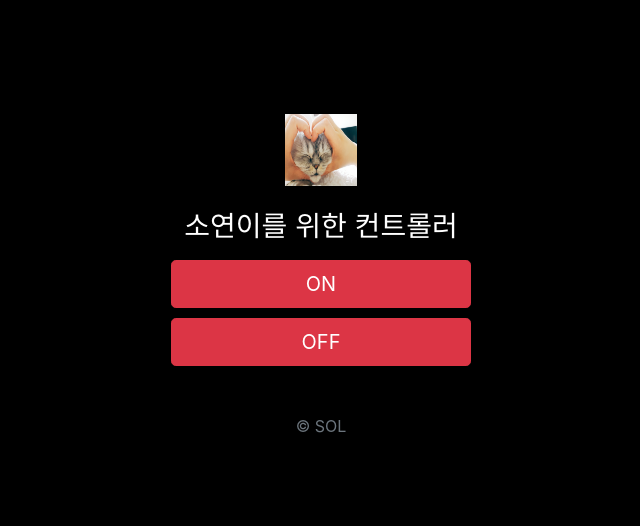
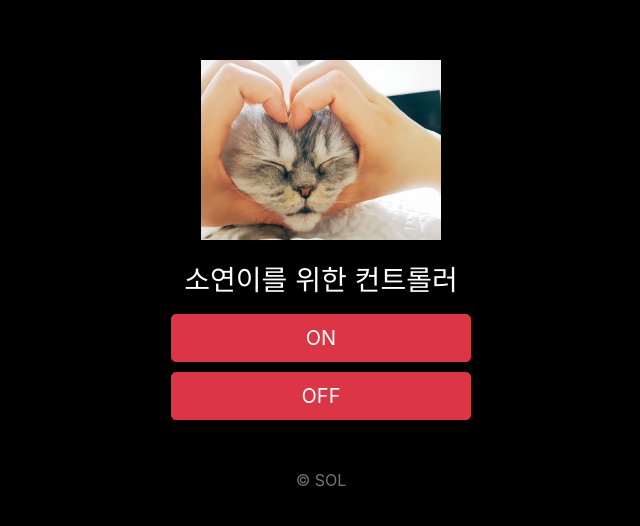
Before and after one commit to soldesignplan/relayfunctiontestapp, a plain HTML site: page index.html in a window 1280 px wide. Shown: the part 116-642 px from the top of the page, without its empty margins (319-959 px from the left). Drawn offline with Linux system fonts and the light colour scheme.

Commit message:
Update index.html

```diff
--- a/index.html
+++ b/index.html
@@ -96,11 +96,11 @@ body {
   </head>
   <body class="text-center">
     <form class="form-signin">
-  <img class="mb-4" src="https://github.com/soldesignplan/relayfunctiontestapp/blob/main/KakaoTalk_20201211_233541829.jpg?raw=true" alt="" width="72" height="72">
-  <h1 class="h3 mb-3 font-weight-normal">소연이를 위한 컨트롤러</h1>
-  <a href="/on"><button class="btn btn-lg btn-danger btn-block" type="button">ON</button></a>
-  <a href="/off"><button class="btn btn-lg btn-danger btn-block" type="button">OFF</button></a>
-  <p class="mt-5 mb-3 text-muted">&copy; SOL</p>
+  <img class="mb-4" src="https://github.com/soldesignplan/relayfunctiontestapp/blob/main/KakaoTalk_20201211_233541829.jpg?raw=true" alt="" width="240" height="180">
+  <center><h1 class="h3 mb-3 font-weight-normal">소연이를 위한 컨트롤러</h1></center>
+  <center><a href="/on"><button class="btn btn-lg btn-danger btn-block" type="button">ON</button></a></center>
+  <center><a href="/off"><button class="btn btn-lg btn-danger btn-block" type="button">OFF</button></a></center>
+	    <center><p class="mt-5 mb-3 text-muted">&copy; SOL</p></center>
 </form>
 </body>
 </html>
```
